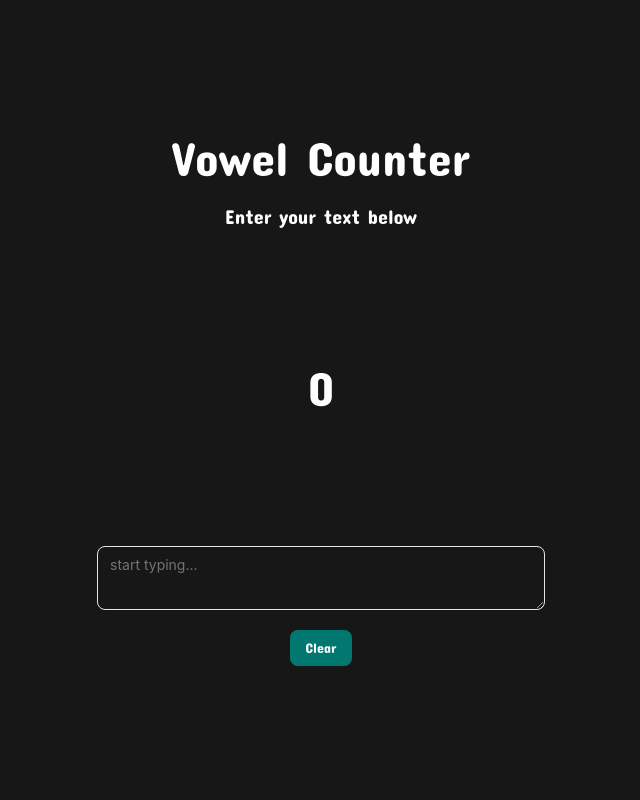
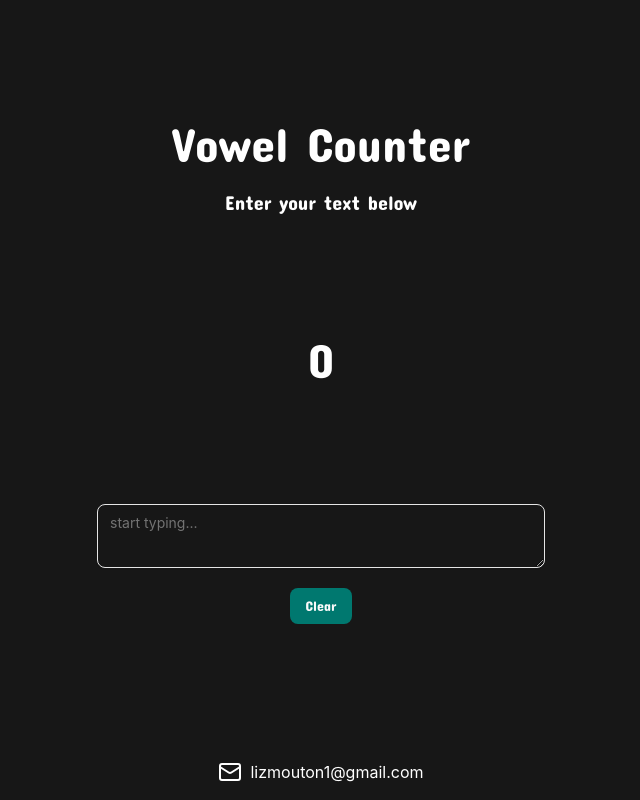
Before and after one commit to SoftDevLiz/vowel-counter, a React (Vite) app: page / in a window 1280 px wide. Shown: the whole page, without its empty margins (319-959 px from the left). Built offline with nearby package versions, Linux system fonts and the light colour scheme.

Commit message:
Footer component

```diff
--- a/package.json
+++ b/package.json
@@ -11,6 +11,7 @@
   },
   "dependencies": {
     "@radix-ui/react-slot": "^1.2.3",
+    "@radix-ui/react-toast": "^1.2.14",
     "@tailwindcss/vite": "^4.1.11",
     "class-variance-authority": "^0.7.1",
     "clsx": "^2.1.1",
--- a/src/App.tsx
+++ b/src/App.tsx
@@ -4,6 +4,7 @@ import Header from "./components/Header";
 import UserInput from "./components/UserInput";
 import { useState } from "react";
 import LetterRain from "./components/LetterRain";
+import Footer from "./components/Footer";
 
 export type Letter = {
   id: string;
@@ -20,23 +21,17 @@ function App() {
   // useState for LetterRain
   const [letters, setLetters] = useState<Letter[]>([]);
 
-
-
-
-
   return (
-    <div className="min-h-screen bg-neutral-900">
+    <div className="min-h-screen bg-neutral-900 flex flex-col">
       <LetterRain letters={letters} />
-      <div className="flex flex-col min-h-screen items-center justify-evenly px-4 sm:px-8 bg-transparent text-white relative z-10">
+      <div className="flex flex-col flex-1 items-center justify-evenly px-4 sm:px-8 bg-transparent text-white relative z-10">
         <Header />
         <VowelCounter text={text}/>
         <UserInput text={text} setText={setText} setLetters={setLetters} />
       </div>
+      <Footer />
     </div>
   )
 }
 
-export default App
-
-// Typing animation...
-// Styling
+export default App;
--- /dev/null
+++ b/src/components/Footer.tsx
@@ -0,0 +1,17 @@
+import { LucideMail } from "lucide-react";
+
+const Footer = () => {
+
+    const handleClick = () => {
+        navigator.clipboard.writeText("lizmouton1@gmail.com");
+    }
+
+    return (
+        <div className="flex justify-center text-white gap-2 bg-transparent py-4 cursor-pointer" onClick={handleClick}>
+        <LucideMail />
+        <h1>lizmouton1@gmail.com</h1>
+    </div>
+    )
+}
+
+export default Footer;
```
Also changed, not shown: 1 other file (tests, documents, lock files or other folders).
